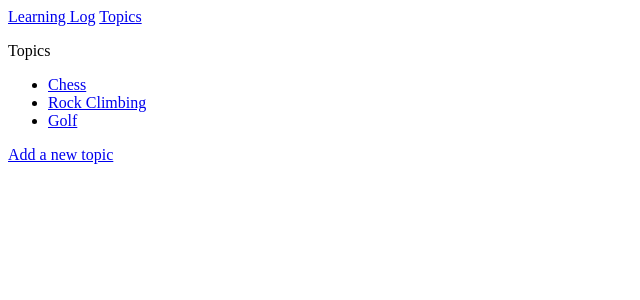
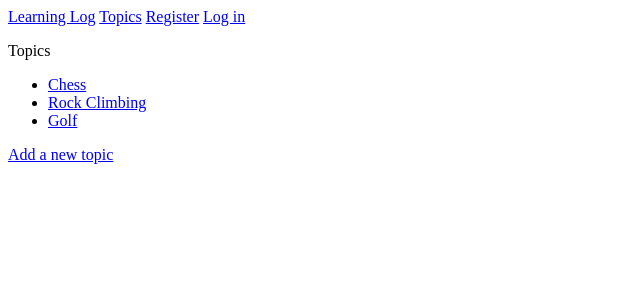
Before and after one commit to bradyhammond17/Django-IN-CLASS, a Django app: page /topics in a window 1280 px wide. Shown: the top 300 px of the page, without its empty margins (0-640 px from the left). Run offline with Django 3.2, Linux system fonts and the light colour scheme; data comes from the database, SQL or seed files in the repository.

Commit message:
Update base.html

```diff
--- a/MainApp/templates/mainapp/base.html
+++ b/MainApp/templates/mainapp/base.html
@@ -1,7 +1,16 @@
 <p>
-    <a href = "{% url 'MainApp:index' %}">Learning Log</a>
+    <a href="{% url 'MainApp:index' %}">Learning Log</a>
     <a href = "{% url 'MainApp:topics' %}">Topics</a>
+{% if user.is_authenticated %}
+    Hello, {{ user.username }}.
+    <a href = "{% url 'users:logout' %}">Log out</a>
+{% else %}
+    <a href = "{% url 'users:register' %}">Register</a>
+    <a href = "{% url 'users:login' %}">Log in</a>
+{% endif %}
 </p>
+
+
 
 {% block content %}
 
```
